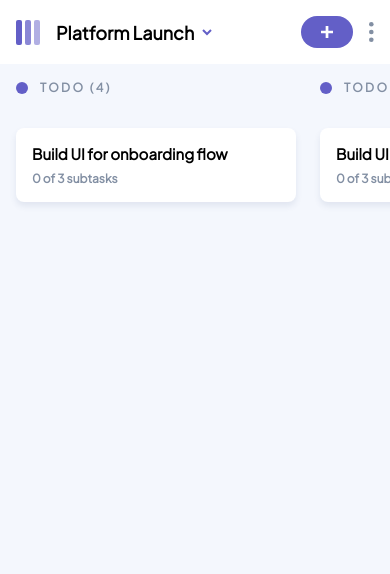
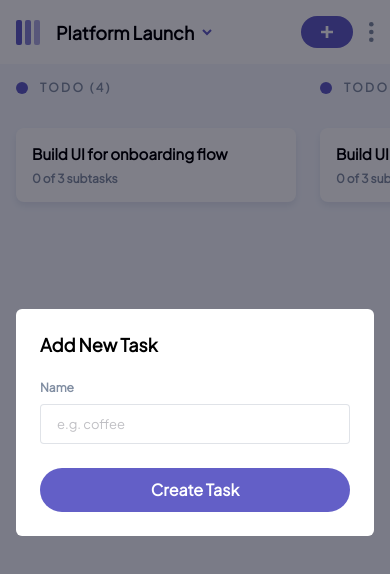
Before and after one commit to rizkyr99/kanban-web-app, a React (Create React App) app: page / in a window 390 px wide. Both pictures are taken after a click on the button 327 px from the left and 32 px from the top of the page. Shown: the top 574 px of the page. Built offline with nearby package versions, Linux system fonts and the light colour scheme.

Commit message:
mobile menu

```diff
--- a/package.json
+++ b/package.json
@@ -43,6 +43,9 @@
   "devDependencies": {
     "autoprefixer": "^10.4.13",
     "postcss": "^8.4.18",
+    "prettier": "^2.7.1",
+    "prettier-plugin-tailwindcss": "^0.1.13",
+    "tailwind-scrollbar": "^2.0.1",
     "tailwindcss": "^3.2.1"
   }
 }
--- a/src/App.js
+++ b/src/App.js
@@ -3,12 +3,17 @@ import '@fontsource/plus-jakarta-sans';
 import Task from './components/Task';
 import Sidebar from './components/Sidebar';
 import { useSelector } from 'react-redux';
+import { useEffect } from 'react';
 
 function App() {
   const sidebar = useSelector((state) => state.sidebar.value);
   const theme = useSelector((state) => state.theme.value);
+  useEffect(() => {
+    if (theme) document.body.classList.add('dark');
+    else document.body.classList.remove('dark');
+  }, [theme]);
   return (
-    <div className={`h-screen w-screen overflow-hidden ${theme && 'dark'}`}>
+    <div className={`h-screen w-screen overflow-hidden`}>
       <div className=''>
         <Header />
         <main
--- a/src/components/BoardItem.jsx
+++ b/src/components/BoardItem.jsx
@@ -6,12 +6,12 @@ const BoardItem = ({ name, active, create }) => {
     <div
       className={`${
         active ? 'bg-mainPurple text-white' : 'text-mediumGrey'
-      } h-12 flex items-center gap-x-3 hover:bg-mainPurple/10 hover:text-mainPurple dark:hover:bg-white px-6 rounded-r-full heading-m cursor-pointer truncate w-full group`}>
+      } heading-m group flex h-12 w-full cursor-pointer items-center gap-x-3 truncate rounded-r-full px-6 hover:bg-mainPurple/10 hover:text-mainPurple dark:hover:bg-white`}>
       <svg
         className={`${active && '!fill-white'} ${
           create && 'fill-mainPurple'
-        } fill-mediumGrey group-hover:!fill-mainPurple
-        } flex-shrink-0`}
+        } } flex-shrink-0
+        fill-mediumGrey group-hover:!fill-mainPurple`}
         width='16'
         height='16'
         xmlns='http://www.w3.org/2000/svg'>
--- a/src/components/Button.jsx
+++ b/src/components/Button.jsx
@@ -1,12 +1,12 @@
 import React, { useEffect, useState } from 'react';
 
-const Button = ({ icon, label, large, variant }) => {
+const Button = ({ icon, label, large, variant, onClick, full }) => {
   const [color, setColor] = useState('');
 
   useEffect(() => {
     switch (variant) {
       case 'secondary':
-        setColor('bg-mainPurple/10');
+        setColor('bg-mainPurple/10 text-mainPurple hover:bg-mainPurple/25');
         break;
       default:
         setColor('bg-mainPurple text-white hover:bg-mainPurpleHover');
@@ -15,8 +15,11 @@ const Button = ({ icon, label, large, variant }) => {
   return (
     <button
       className={`${color} ${
-        large ? 'py-4 px-5 heading-m' : 'py-2.5 px-5 font-bold text[13px]'
-      } inline-flex items-center gap-x-2 rounded-full transition duration-300`}>
+        large ? 'heading-m py-4 px-5' : 'text[13px] py-2.5 px-5 font-bold'
+      } ${
+        full && 'w-full'
+      } inline-flex items-center justify-center gap-x-2 rounded-full transition duration-300`}
+      onClick={onClick}>
       {icon && <img src={icon} />}
       {label}
     </button>
--- a/src/components/Header.jsx
+++ b/src/components/Header.jsx
@@ -1,4 +1,4 @@
-import React from 'react';
+import React, { useState } from 'react';
 import logoMobile from '../assets/logo-mobile.svg';
 import logoDark from '../assets/logo-dark.svg';
 import logoLight from '../assets/logo-light.svg';
@@ -6,38 +6,77 @@ import Button from './Button';
 import addTaskIcon from '../assets/icon-add-task-mobile.svg';
 import ellipsisIcon from '../assets/icon-vertical-ellipsis.svg';
 import chevronDownIcon from '../assets/icon-chevron-down.svg';
+import chevronUpIcon from '../assets/icon-chevron-up.svg';
+import crossIcon from '../assets/icon-cross.svg';
+import { Dialog } from '@headlessui/react';
+import TextField from './TextField';
+import { toggleSidebar } from '../features/sidebar/sidebarSlice';
+import { useDispatch, useSelector } from 'react-redux';
 
 const Header = () => {
+  const sidebar = useSelector((state) => state.sidebar.value);
+  const dispatch = useDispatch();
+  let [isOpen, setIsOpen] = useState(false);
   return (
     <header
       className={
-        'bg-white dark:bg-darkGrey h-16 md:h-20 xl:h-24 fixed top-0 left-0 w-full flex gap-x-4 items-center px-4 md:pl-0 z-50 transition'
+        'fixed top-0 left-0 z-50 flex h-16 w-full items-center gap-x-4 bg-white px-4 transition dark:bg-darkGrey md:h-20 md:pl-0 xl:h-24'
       }>
-      <div className='w-max md:w-[260px] md:pl-6 md:border-r border-linesLight dark:border-linesDark h-full flex-shrink-0 flex items-center'>
+      <div className='flex h-full w-max flex-shrink-0 items-center border-linesLight dark:border-linesDark md:w-[260px] md:border-r md:pl-6'>
         <img className='block md:hidden' src={logoMobile} alt='' />
         <img
-          className='hidden md:block dark:md:hidden w-[150px]'
+          className='hidden w-[150px] md:block dark:md:hidden'
           src={logoDark}
           alt=''
         />
         <img
-          className='hidden dark:md:block w-[150px]'
+          className='hidden w-[150px] dark:md:block'
           src={logoLight}
           alt=''
         />
       </div>
       <div className='flex w-full items-center justify-between'>
-        <div className='flex items-center gap-x-2'>
+        <div
+          className='flex cursor-pointer items-center gap-x-2 md:hidden'
+          onClick={() => dispatch(toggleSidebar())}>
           <h1 className='heading-l dark:text-white '>Platform Launch</h1>
-          <img src={chevronDownIcon} className='md:hidden' alt='' />
+
+          <img src={sidebar ? chevronUpIcon : chevronDownIcon} alt='' />
         </div>
+        <h1 className='heading-l hidden dark:text-white md:block'>
+          Platform Launch
+        </h1>
         <div className='flex items-center gap-x-4'>
           <div className='md:hidden'>
-            <Button icon={addTaskIcon} />
+            <Button icon={addTaskIcon} onClick={() => setIsOpen(true)} />
           </div>
           <div className='hidden md:block'>
-            <Button label='+ Add New Task' />
+            <Button label='+ Add New Task' onClick={() => setIsOpen(true)} />
           </div>
+          <Dialog
+            className='relative z-50'
+            open={isOpen}
+            onClose={() => setIsOpen(false)}>
+            <div className='fixed inset-0 bg-black/50' aria-hidden='true' />
+
+            <div className='fixed inset-0 overflow-y-auto'>
+              <div className='flex min-h-full items-center justify-center p-4'>
+                <Dialog.Panel className='w-full max-w-sm space-y-6 rounded-md bg-white p-6 dark:bg-darkGrey'>
+                  <Dialog.Title className='heading-l dark:text-white'>
+                    Add New Task
+                  </Dialog.Title>
+
+                  <TextField label='Name' placeholder='e.g. coffee' />
+
+                  <Button
+                    label='Create Task'
+                    onClick={() => setIsOpen(false)}
+                    full
+                  />
+                </Dialog.Panel>
+              </div>
+            </div>
+          </Dialog>
           <img src={ellipsisIcon} alt='' />
         </div>
       </div>
--- a/src/components/Task.jsx
+++ b/src/components/Task.jsx
@@ -40,11 +40,11 @@ const Task = () => {
   console.log(tasks);
   return (
     <div
-      className={`bg-lightGrey dark:bg-veryDarkGrey h-full w-full ${
+      className={`h-full w-full bg-lightGrey dark:bg-veryDarkGrey ${
         tasks.length > 0
-          ? 'w-full grid gap-x-6 place-content-start grid-flow-col'
-          : 'flex flex-col gap-y-6 items-center justify-center'
-      } p-4 md:p-6 pb-32 box-border overflow-auto`}>
+          ? 'grid w-full grid-flow-col place-content-start gap-x-6'
+          : 'flex flex-col items-center justify-center gap-y-6'
+      } box-border overflow-auto p-4 pb-32 md:p-6`}>
       {tasks.length > 0 ? (
         <>
           <TaskColumn />
@@ -54,7 +54,7 @@ const Task = () => {
         </>
       ) : (
         <>
-          <h2 className='heading-l text-mediumGrey text-center'>
+          <h2 className='heading-l text-center text-mediumGrey'>
             This board is empty. Create a new column to get started.
           </h2>
           <Button label='+ Add New Column' variant='primary' />
--- a/src/components/TaskColumn.jsx
+++ b/src/components/TaskColumn.jsx
@@ -6,18 +6,18 @@ const TaskColumn = ({ create }) => {
     <div>
       <div className='h-12'>
         {!create && (
-          <div className='flex items-center gap-x-3 heading-s uppercase text-mediumGrey'>
-            <span className='h-3 w-3 bg-mainPurple inline-block rounded-full'></span>{' '}
+          <div className='heading-s flex items-center gap-x-3 uppercase text-mediumGrey'>
+            <span className='inline-block h-3 w-3 rounded-full bg-mainPurple'></span>{' '}
             todo (4)
           </div>
         )}
       </div>
       {create ? (
-        <div className='w-[280px] bg-gradient-to-b from-[rgba(233,239,250,1)] to-[rgba(233,239,250,.5)] dark:from-[rgba(43,44,55,1)] dark:to-[rgba(43,44,55,.5)] h-[calc(100%-48px)] flex items-center justify-center rounded-md text-mediumGrey heading-xl cursor-pointer hover:text-mainPurple'>
+        <div className='heading-xl flex h-[calc(100%-48px)] w-[280px] cursor-pointer items-center justify-center rounded-md bg-gradient-to-b from-[rgba(233,239,250,1)] to-[rgba(233,239,250,.5)] text-mediumGrey hover:text-mainPurple dark:from-[rgba(43,44,55,1)] dark:to-[rgba(43,44,55,.5)]'>
           + New Column
         </div>
       ) : (
-        <div className='inline-block space-y-5 h-max w-[280px]'>
+        <div className='inline-block h-max w-[280px] space-y-5'>
           <TaskItem />
         </div>
       )}
--- a/src/components/TaskItem.jsx
+++ b/src/components/TaskItem.jsx
@@ -2,8 +2,8 @@ import React from 'react';
 
 const TaskItem = () => {
   return (
-    <div className='group bg-white dark:bg-darkGrey shadowCard rounded-lg p-4 cursor-pointer'>
-      <h3 className='heading-m font-bold group-hover:text-mainPurple dark:text-white mb-2'>
+    <div className='shadowCard group cursor-pointer rounded-lg bg-white p-4 dark:bg-darkGrey'>
+      <h3 className='heading-m mb-2 font-bold group-hover:text-mainPurple dark:text-white'>
         Build UI for onboarding flow
       </h3>
       <p className='body-m text-mediumGrey'>0 of 3 subtasks</p>
--- /dev/null
+++ b/src/components/TextField.jsx
@@ -0,0 +1,18 @@
+import React from 'react';
+
+const TextField = ({ label, placeholder }) => {
+  return (
+    <div>
+      <label className='mb-2 block text-xs font-bold text-mediumGrey dark:text-white'>
+        {label}
+      </label>
+      <input
+        type='text'
+        placeholder={placeholder}
+        className='body-l h-10 w-full rounded border border-[rgba(130,143,163,.25)] p-4 outline-none placeholder:text-black/25 dark:bg-darkGrey dark:text-white dark:placeholder:text-white/25'
+      />
+    </div>
+  );
+};
+
+export default TextField;
--- a/tailwind.config.js
+++ b/tailwind.config.js
@@ -19,5 +19,5 @@ module.exports = {
       },
     },
   },
-  plugins: [],
+  plugins: [require('tailwind-scrollbar')],
 };
```
Also changed, not shown: src/components/BoardList.jsx (+3 -7 lines), src/components/Sidebar.jsx (+7 -7 lines), 1 other file (tests, documents, lock files or other folders).
